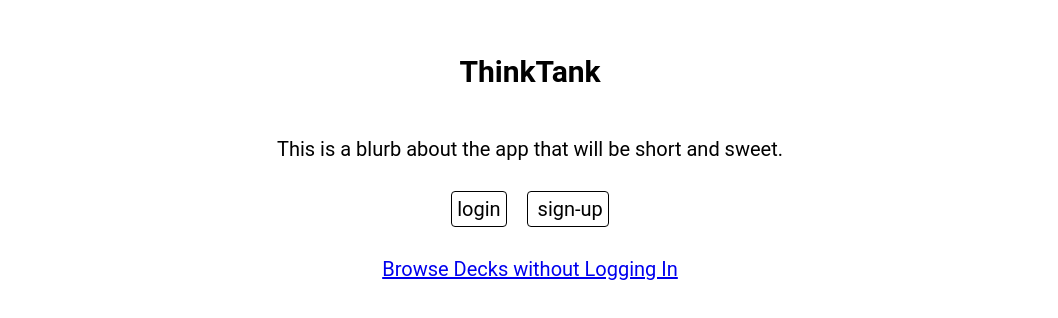
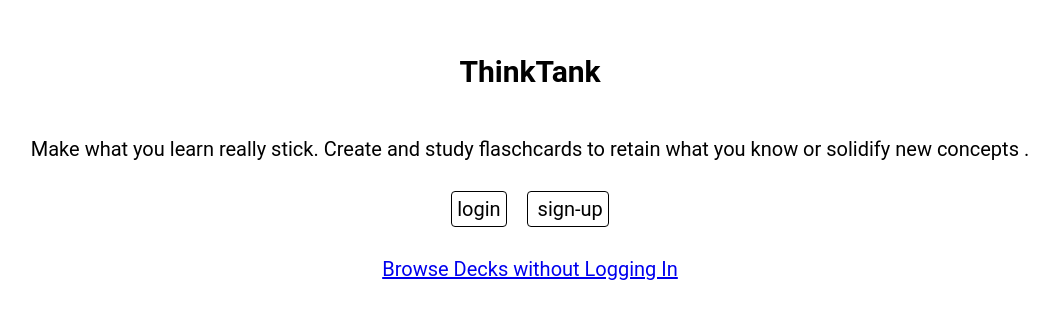
Before and after one commit to challey17/thinktank-client, a React (Create React App) app: page / in a window 1280 px wide. Shown: the part 114-432 px from the top of the page, without its empty margins (110-1168 px from the left). Built offline with nearby package versions, Linux system fonts and the light colour scheme.

Commit message:
updated landing page

```diff
--- a/public/index.html
+++ b/public/index.html
@@ -24,7 +24,7 @@
       work correctly both with client-side routing and a non-root public URL.
       Learn how to configure a non-root public URL by running `npm run build`.
     -->
-    <title>React App</title>
+    <title>Think Tank</title>
   </head>
   <body>
     <noscript>You need to enable JavaScript to run this app.</noscript>
--- a/src/LandingPage/LandingPage.js
+++ b/src/LandingPage/LandingPage.js
@@ -5,7 +5,10 @@ export default function LandingPage() {
   return (
     <div className="landing-page">
       <h2>ThinkTank</h2>
-      <p>This is a blurb about the app that will be short and sweet.</p>
+      <p>
+        Make what you learn really stick. Create and study flaschcards to retain
+        what you know or solidify new concepts .
+      </p>
       <Link to="/login" className="landing-button">
         {" "}
         login
```
